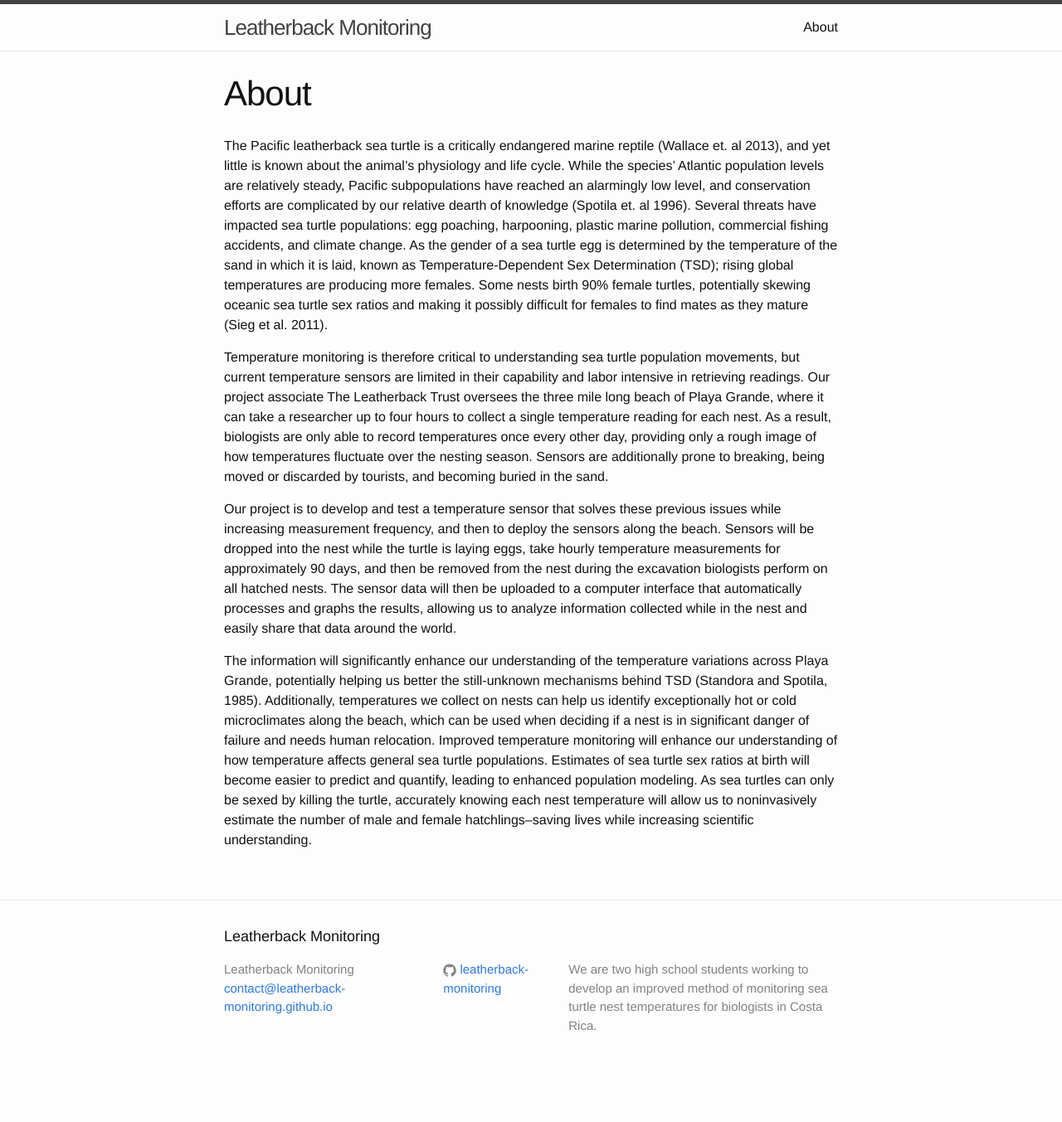
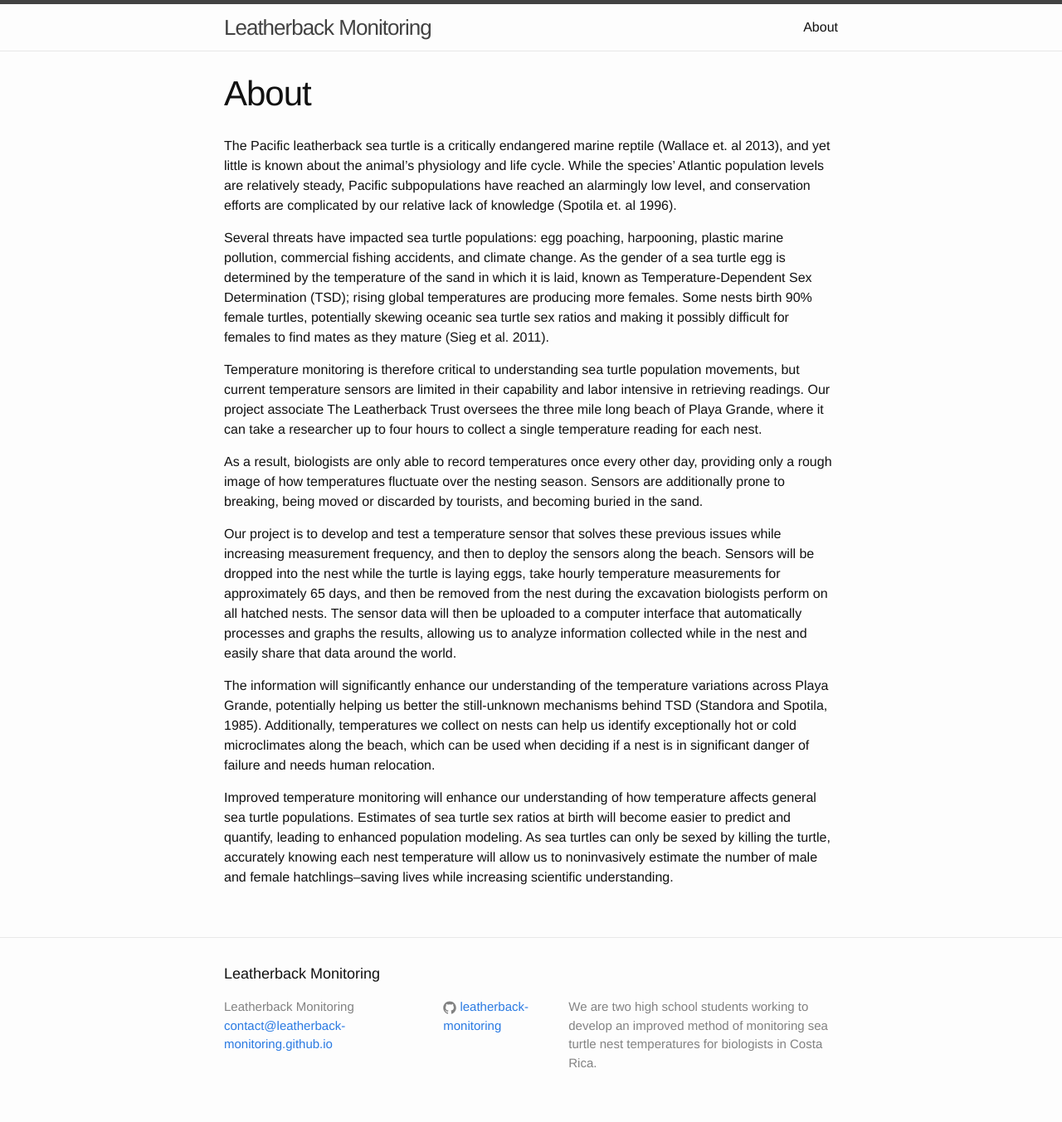
Before and after one commit to leatherback-monitoring/leatherback-monitoring.github.io, a Jekyll site: the page built from about.md, in a window 1280 px wide. Shown: the whole page at 83% size. Built offline with Jekyll 4.4.1, drawn with Linux system fonts in a browser that asks for light colours; before the commit the page ends 1308 px from its top, so only the background shows below that.

Commit message:
updated about & added another draft

```diff
--- a/about.md
+++ b/about.md
@@ -4,10 +4,16 @@ title: About
 permalink: /about/
 ---
 
-The Pacific leatherback sea turtle is a critically endangered marine reptile (Wallace et. al 2013), and yet little is known about the animal’s physiology and life cycle. While the species’ Atlantic population levels are relatively steady, Pacific subpopulations have reached an alarmingly low level, and conservation efforts are complicated by our relative dearth of knowledge (Spotila et. al 1996). Several threats have impacted sea turtle populations: egg poaching, harpooning, plastic marine pollution, commercial fishing accidents, and climate change. As the gender of a sea turtle egg is determined by the temperature of the sand in which it is laid, known as Temperature-Dependent Sex Determination (TSD); rising global temperatures are producing more females. Some nests birth 90% female turtles, potentially skewing oceanic sea turtle sex ratios and making it possibly difficult for females to find mates as they mature (Sieg et al. 2011).
+The Pacific leatherback sea turtle is a critically endangered marine reptile (Wallace et. al 2013), and yet little is known about the animal’s physiology and life cycle. While the species’ Atlantic population levels are relatively steady, Pacific subpopulations have reached an alarmingly low level, and conservation efforts are complicated by our relative lack of knowledge (Spotila et. al 1996).
 
-Temperature monitoring is therefore critical to understanding sea turtle population movements, but current temperature sensors are limited in their capability and labor intensive in retrieving readings. Our project associate The Leatherback Trust oversees the three mile long beach of Playa Grande, where it can take a researcher up to four hours to collect a single temperature reading for each nest. As a result, biologists are only able to record temperatures once every other day, providing only a rough image of how temperatures fluctuate over the nesting season. Sensors are additionally prone to breaking, being moved or discarded by tourists, and becoming buried in the sand.
+Several threats have impacted sea turtle populations: egg poaching, harpooning, plastic marine pollution, commercial fishing accidents, and climate change. As the gender of a sea turtle egg is determined by the temperature of the sand in which it is laid, known as Temperature-Dependent Sex Determination (TSD); rising global temperatures are producing more females. Some nests birth 90% female turtles, potentially skewing oceanic sea turtle sex ratios and making it possibly difficult for females to find mates as they mature (Sieg et al. 2011).
 
-Our project is to develop and test a temperature sensor that solves these previous issues while increasing measurement frequency, and then to deploy the sensors along the beach. Sensors will be dropped into the nest while the turtle is laying eggs, take hourly temperature measurements for approximately 90 days, and then be removed from the nest during the excavation biologists perform on all hatched nests. The sensor data will then be uploaded to a computer interface that automatically processes and graphs the results, allowing us to analyze information collected while in the nest and easily share that data around the world.
+Temperature monitoring is therefore critical to understanding sea turtle population movements, but current temperature sensors are limited in their capability and labor intensive in retrieving readings. Our project associate The Leatherback Trust oversees the three mile long beach of Playa Grande, where it can take a researcher up to four hours to collect a single temperature reading for each nest.
 
-The information will significantly enhance our understanding of the temperature variations across Playa Grande, potentially helping us better the still-unknown mechanisms behind TSD (Standora and Spotila, 1985). Additionally, temperatures we collect on nests can help us identify exceptionally hot or cold microclimates along the beach, which can be used when deciding if a nest is in significant danger of failure and needs human relocation. Improved temperature monitoring will enhance our understanding of how temperature affects general sea turtle populations. Estimates of sea turtle sex ratios at birth will become easier to predict and quantify, leading to enhanced population modeling. As sea turtles can only be sexed by killing the turtle, accurately knowing each nest temperature will allow us to noninvasively estimate the number of male and female hatchlings--saving lives while increasing scientific understanding.
+As a result, biologists are only able to record temperatures once every other day, providing only a rough image of how temperatures fluctuate over the nesting season. Sensors are additionally prone to breaking, being moved or discarded by tourists, and becoming buried in the sand.
+
+Our project is to develop and test a temperature sensor that solves these previous issues while increasing measurement frequency, and then to deploy the sensors along the beach. Sensors will be dropped into the nest while the turtle is laying eggs, take hourly temperature measurements for approximately 65 days, and then be removed from the nest during the excavation biologists perform on all hatched nests. The sensor data will then be uploaded to a computer interface that automatically processes and graphs the results, allowing us to analyze information collected while in the nest and easily share that data around the world.
+
+The information will significantly enhance our understanding of the temperature variations across Playa Grande, potentially helping us better the still-unknown mechanisms behind TSD (Standora and Spotila, 1985). Additionally, temperatures we collect on nests can help us identify exceptionally hot or cold microclimates along the beach, which can be used when deciding if a nest is in significant danger of failure and needs human relocation.
+
+Improved temperature monitoring will enhance our understanding of how temperature affects general sea turtle populations. Estimates of sea turtle sex ratios at birth will become easier to predict and quantify, leading to enhanced population modeling. As sea turtles can only be sexed by killing the turtle, accurately knowing each nest temperature will allow us to noninvasively estimate the number of male and female hatchlings--saving lives while increasing scientific understanding.
```
Also changed, not shown: _drafts/2016-08-18-Project Update #7.markdown (+15 -0 lines), assets/designprocess.jpg (added).
